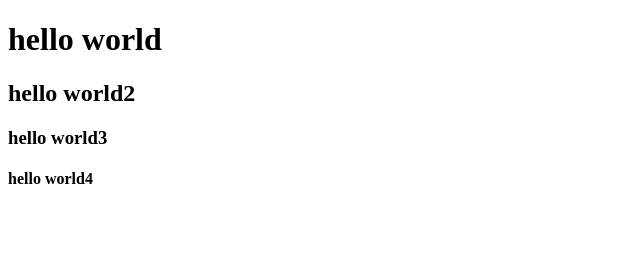
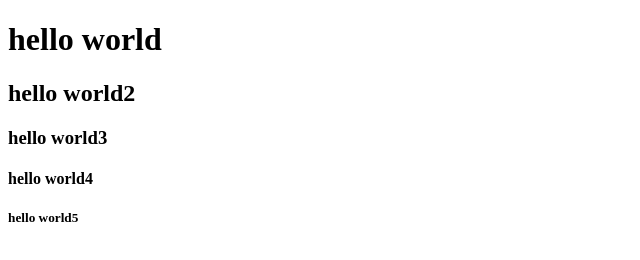
Before and after one commit to Ohnaeun/git, a plain HTML site: page index.html in a window 1280 px wide. Shown: the full height of the page, 0-640 px from the left. Drawn offline with Linux system fonts and the light colour scheme.

Commit message:
message5

```diff
--- a/index.html
+++ b/index.html
@@ -10,5 +10,6 @@
     <h2>hello world2</h2>
     <h3>hello world3</h3>
     <h4>hello world4</h4>
+    <h5>hello world5</h5>
 </body>
 </html>
```
